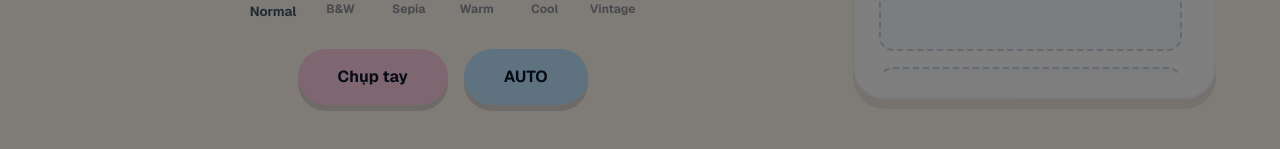
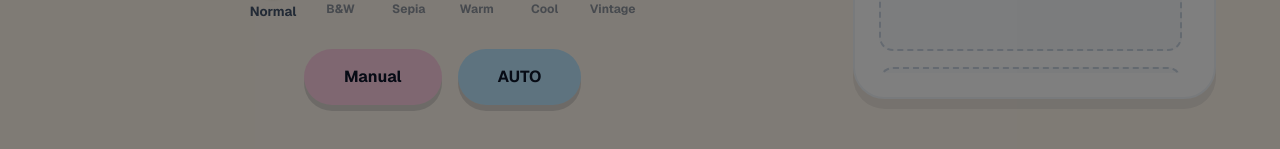
Before and after one commit to yunkhngn/prismo-photo, a Next.js app: page / in a window 1280 px wide. Shown: the part 605-754 px from the top of the page. Built offline with nearby package versions, Linux system fonts and the light colour scheme; no server answers.

Commit message:
feat: adding frame

```diff
--- a/components/photobooth/ExportView.jsx
+++ b/components/photobooth/ExportView.jsx
@@ -4,6 +4,7 @@ import React, { useRef } from 'react'
 import { usePhotoboothStore } from '@/store/usePhotoboothStore'
 import { CanvasRenderer } from './CanvasRenderer'
 import { ClayCard } from '@/components/ui/clay-card'
+import { ClayButton } from '@/components/ui/clay-button'
 import { Download, ArrowLeft, Upload } from 'lucide-react'
 import { cn } from '@/lib/utils'
 
--- a/components/photobooth/PhotoboothApp.jsx
+++ b/components/photobooth/PhotoboothApp.jsx
@@ -102,7 +102,7 @@ export function PhotoboothApp() {
                                 onClick={triggerManualCapture}
                                 disabled={isCapturing || allSlotsFilled}
                             >
-                                Chụp tay
+                                Manual
                             </ClayButton>
                             <ClayButton
                                 variant="secondary"
--- a/store/usePhotoboothStore.js
+++ b/store/usePhotoboothStore.js
@@ -1,5 +1,6 @@
 import { create } from 'zustand';
 import { DEFAULT_LAYOUTS } from '@/lib/layouts';
+import { FRAMES } from '@/lib/frames';
 
 // Helper to initialize slots based on layout
 const createSlotsForLayout = (layoutId) => {
@@ -14,14 +15,14 @@ const createSlotsForLayout = (layoutId) => {
 export const usePhotoboothStore = create((set, get) => ({
   // Config
   layouts: DEFAULT_LAYOUTS,
-  frames: [], // Will be populated later or via another config
+  frames: FRAMES, // Initialize with default frames
 
   // Initial State
   currentStep: 'CAPTURE',
   activeLayoutId: DEFAULT_LAYOUTS[0].id,
   slots: createSlotsForLayout(DEFAULT_LAYOUTS[0].id),
   activeFilterId: null,
-  selectedFrameId: null,
+  selectedFrameId: 'frame-1',
   customFrameUrl: null,
 
   // Flags
```
Also changed, not shown: public/frames/frame-1.svg.
